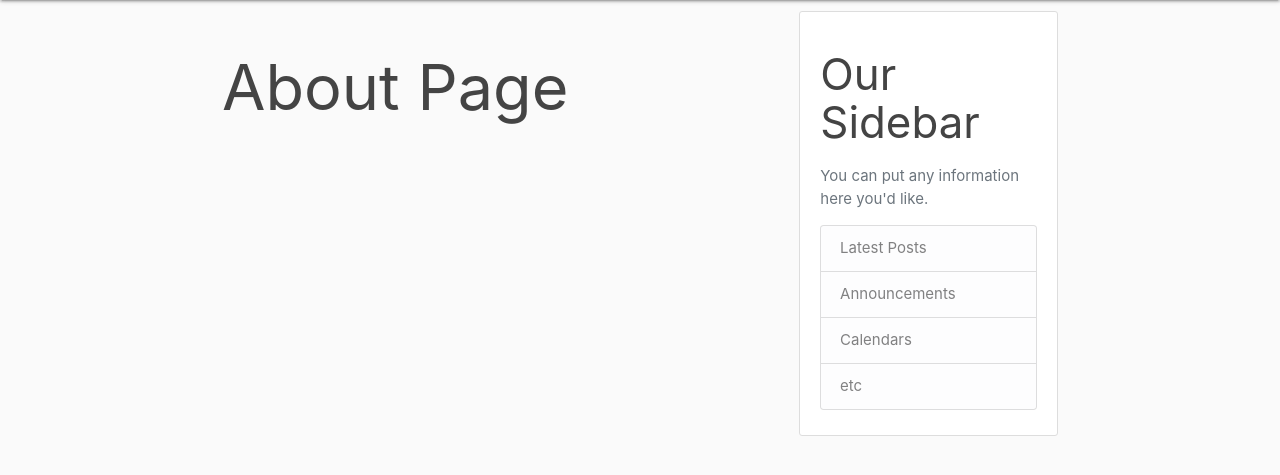
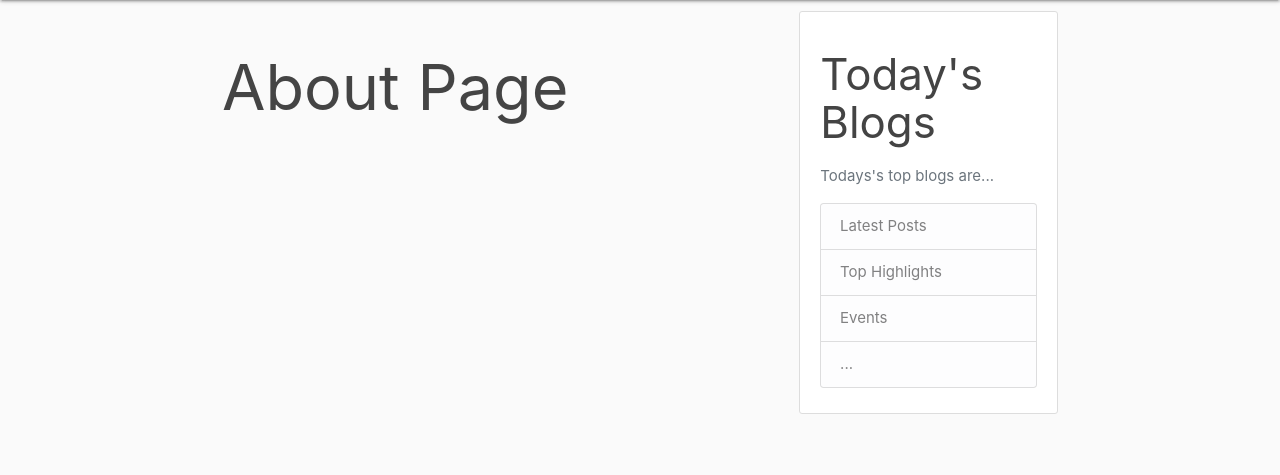
Before and after one commit to maxwellharon/Personal-Blog, a Flask app: page /about in a window 1280 px wide. Shown: the part 64-539 px from the top of the page. Run offline with Flask 2, Linux system fonts and the light colour scheme; some libraries are stand-ins or nearby versions.

Commit message:
Made changes to sidebar

```diff
--- a/personalblog/templates/layout.html
+++ b/personalblog/templates/layout.html
@@ -61,13 +61,13 @@
         </div>
         <div class="col-md-4">
           <div class="content-section">
-            <h3>Our Sidebar</h3>
-            <p class='text-muted'>You can put any information here you'd like.
+            <h3>Today's Blogs</h3>
+            <p class='text-muted'>Todays's top blogs are...
               <ul class="list-group">
                 <li class="list-group-item list-group-item-light">Latest Posts</li>
-                <li class="list-group-item list-group-item-light">Announcements</li>
-                <li class="list-group-item list-group-item-light">Calendars</li>
-                <li class="list-group-item list-group-item-light">etc</li>
+                <li class="list-group-item list-group-item-light">Top Highlights</li>
+                <li class="list-group-item list-group-item-light">Events</li>
+                <li class="list-group-item list-group-item-light">...</li>
               </ul>
             </p>
           </div>
@@ -76,11 +76,13 @@
     </main>
 
 
+
     <!-- Optional JavaScript -->
     <!-- jQuery first, then Popper.js, then Bootstrap JS -->
     <script src="https://code.jquery.com/jquery-3.2.1.slim.min.js" integrity="sha384-KJ3o2DKtIkvYIK3UENzmM7KCkRr/rE9/Qpg6aAZGJwFDMVNA/GpGFF93hXpG5KkN" crossorigin="anonymous"></script>
     <script src="https://cdnjs.cloudflare.com/ajax/libs/popper.js/1.12.9/umd/popper.min.js" integrity="sha384-ApNbgh9B+Y1QKtv3Rn7W3mgPxhU9K/ScQsAP7hUibX39j7fakFPskvXusvfa0b4Q" crossorigin="anonymous"></script>
     <script src="https://cdnjs.cloudflare.com/ajax/libs/materialize/1.0.0-rc.2/js/materialize.min.js"></script>
     <script src="https://maxcdn.bootstrapcdn.com/bootstrap/4.0.0/js/bootstrap.min.js" integrity="sha384-JZR6Spejh4U02d8jOt6vLEHfe/JQGiRRSQQxSfFWpi1MquVdAyjUar5+76PVCmYl" crossorigin="anonymous"></script>
+
 </body>
 </html>
```
